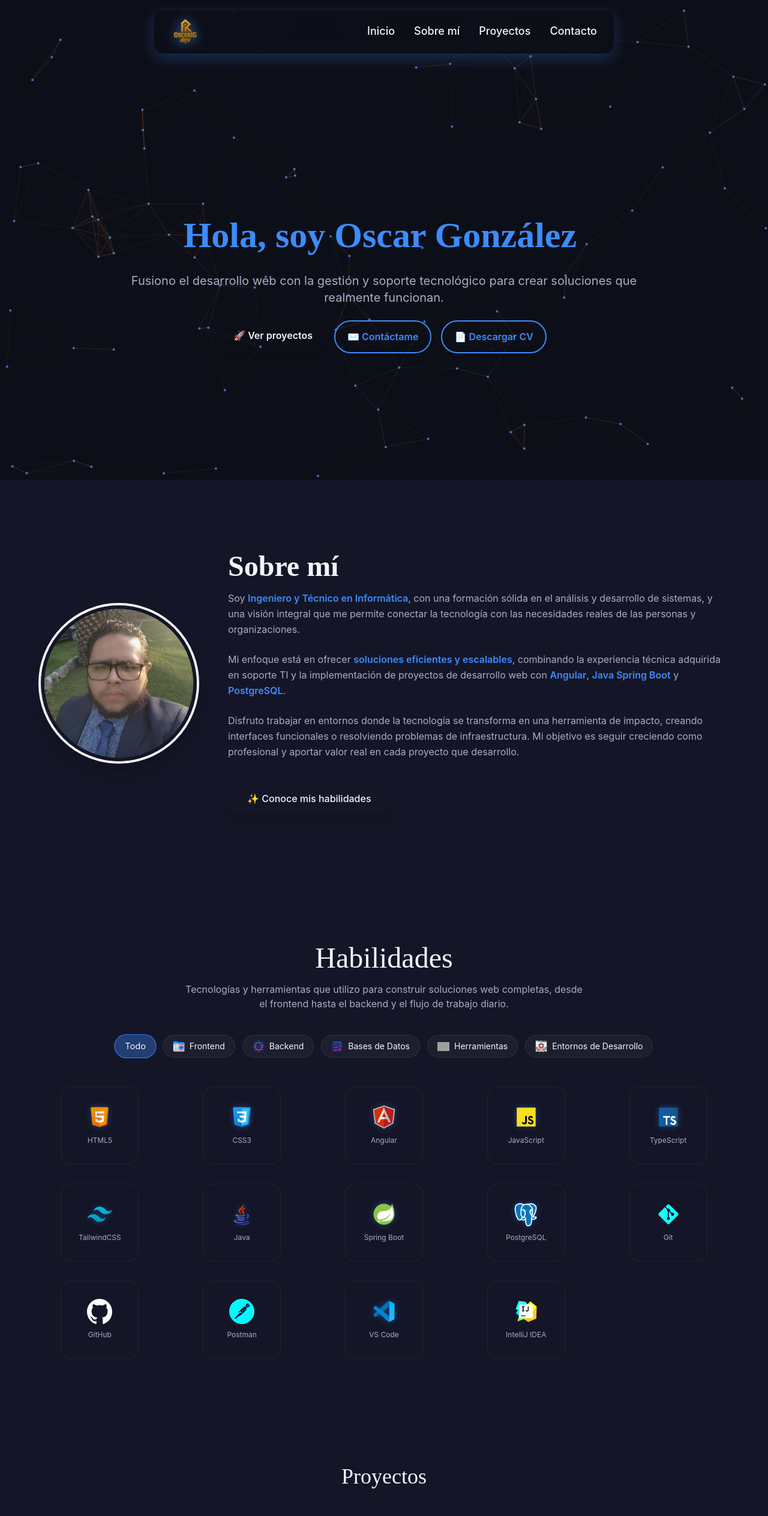
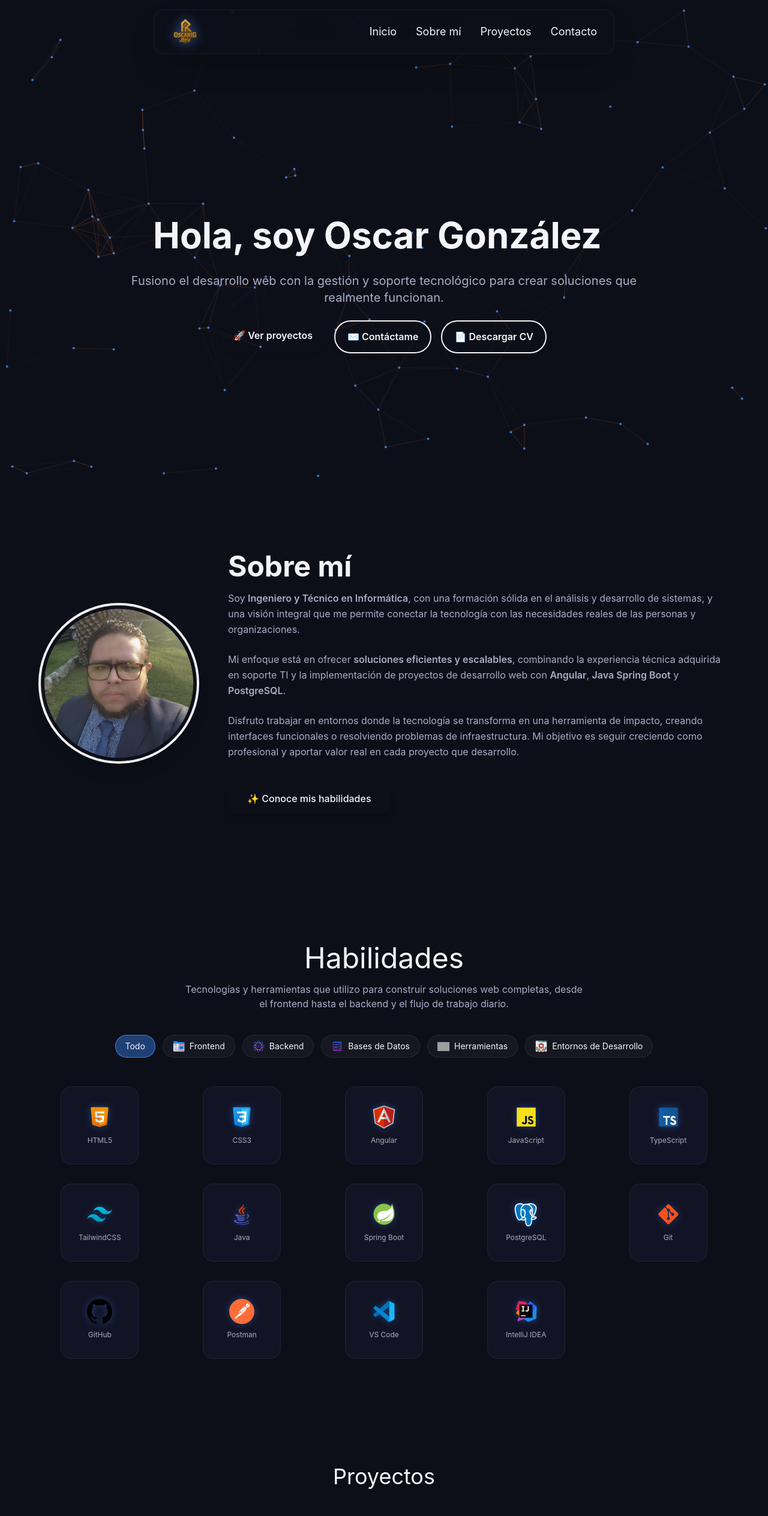
Before and after one commit to OscarIGonzalezG/portafolio-v2, an Angular app: page / in a window 1280 px wide. Shown: the top 2527 px of the page at 60% size. Built offline with nearby package versions, Linux system fonts and the light colour scheme; grey boxes are pictures that could not be loaded.

Commit message:
actualizacion 2, agregados varios componentes como, hero, about y skills

```diff
--- a/src/app/component/skills/skills.html
+++ b/src/app/component/skills/skills.html
@@ -3,8 +3,8 @@
 
     <h2 class="text-4xl md:text-5xl heading mb-4">Habilidades</h2>
     <p class="text-secondary max-w-2xl mx-auto mb-10 text-sm md:text-base">
-      Tecnologías y herramientas que utilizo para construir soluciones web completas, desde el frontend
-      hasta el backend y el flujo de trabajo diario.
+      Tecnologías y herramientas que utilizo para construir soluciones web completas,
+      desde el frontend hasta el backend y el flujo de trabajo diario.
     </p>
 
     <!-- Filtros -->
@@ -13,7 +13,8 @@
       <button
         class="skill-filter"
         [ngClass]="{ 'active': activeCategory === 'Todo' }"
-        (click)="applyFilter('Todo')">
+        (click)="applyFilter('Todo')"
+      >
         <span class="text-sm">Todo</span>
       </button>
 
@@ -21,11 +22,13 @@
         *ngFor="let category of skills"
         class="skill-filter"
         [ngClass]="{ 'active': activeCategory === category.category }"
-        (click)="applyFilter(category.category)">
+        (click)="applyFilter(category.category)"
+      >
         <img
           [src]="'assets/icons/' + category.icon"
           [alt]="category.category"
-          class="w-5 h-5 mr-2 object-contain" />
+          class="w-5 h-5 mr-2 object-contain"
+        />
         <span class="text-sm">{{ category.category }}</span>
       </button>
 
@@ -47,7 +50,7 @@
         <div class="flip-inner">
 
           <!-- ======================= -->
-          <!--        F R E N T E       -->
+          <!--          F R E N T E    -->
           <!-- ======================= -->
           <div class="flip-front">
 
@@ -58,13 +61,13 @@
                 'background': spotlightPositions[skill.name]
                   ? 'radial-gradient(circle 95px at '
                     + spotlightPositions[skill.name].x + 'px '
-                    + spotlightPositions[skill.name].y + 'px, rgba(61,139,255,0.35), transparent 80%)'
+                    + spotlightPositions[skill.name].y + 'px, rgba(61,139,255,0.32), transparent 80%)'
                   : 'none',
                 'opacity': spotlightPositions[skill.name] ? '1' : '0'
-              }">
-            </div>
+              }"
+            ></div>
 
-            <!-- Contenido principal -->
+            <!-- Contenido frontal -->
             <div class="skill-card-inner">
 
               <img
@@ -79,18 +82,18 @@
               </span>
 
             </div>
+
           </div>
 
           <!-- ======================= -->
-          <!--       R E V E R S O      -->
+          <!--        R E V E R S O     -->
           <!-- ======================= -->
           <div class="flip-back">
-            <p class="skill-description">
-              {{ skill.description }}
-            </p>
+            <p class="skill-description">{{ skill.description }}</p>
           </div>
 
         </div>
+
       </div>
 
     </div>
--- a/src/styles.css
+++ b/src/styles.css
@@ -1,8 +1,7 @@
 @import "tailwindcss";
 
 /* ============================= */
-/* ===== Paleta base =========== */
-/* ============================= */
+/* ===== Paleta base ===== */
 :root {
   --primary-bg:#0D0F18;
   --secondary-bg:#141627;
@@ -17,139 +16,53 @@
 }
 
 /* ============================= */
-/* ===== Base global =========== */
-/* ============================= */
+/* ===== Base global ===== */
 body {
   font-family:var(--body-font);
   color:var(--text-color);
   background:var(--primary-bg);
   line-height:1.7;
   -webkit-font-smoothing:antialiased;
-  -moz-osx-font-smoothing:grayscale;
 }
-
 html { scroll-behavior:smooth; }
 
 .text-primary { color:var(--text-color); }
 .text-secondary { color:var(--subtext-color); }
-.text-accent { color:var(--accent-blue); }
 
-.bg-primary { background-color:var(--primary-bg); }
-.bg-secondary { background-color:var(--secondary-bg); }
-
-h1,h2,h3,h4,h5,h6 {
-  font-family:var(--heading-font);
-  color:var(--text-color);
+/* ============================= */
+/* ===== NAVBAR ===== */
+nav.backdrop-blur-md {
+  backdrop-filter: blur(18px);
+  background-color: rgba(13, 15, 24, 0.75);
+  border: 1px solid rgba(255,255,255,0.05);
 }
 
 /* ============================= */
-/* ===== Animaciones =========== */
-/* ============================= */
-@keyframes fadeIn {
-  0% { opacity:0; transform:translateY(10px); }
-  100% { opacity:1; transform:translateY(0); }
-}
-.animate-fadeInUp {
-  animation:fadeIn .8s ease-out forwards;
-}
+/* ===== HERO (sin cambios) ===== */
+/* — OMITIDO PARA NO HACERTE UN ARCHIVO ETERNO —
+   El problema NO está en el hero. */
 
 /* ============================= */
-/* ===== NAVBAR ================ */
-/* ============================= */
-nav.backdrop-blur-md {
-  backdrop-filter:blur(18px);
-  -webkit-backdrop-filter:blur(18px);
-  background-color:rgba(13,15,24,0.75);
-  border:1px solid rgba(255,255,255,0.05);
-  transition:0.3s;
-}
-
-@media (max-width:768px) {
-  nav.backdrop-blur-md {
-    background-color:#0D0F18 !important;
-    backdrop-filter:none !important;
-    border:none;
-  }
-}
-
-.nav-glow {
-  box-shadow:0 8px 25px rgba(61,139,255,0.25);
-  transition:0.3s;
-}
-.nav-glow:hover {
-  box-shadow:0 10px 35px rgba(61,139,255,0.4);
-}
-
-.menu-link-simple {
-  position:relative;
-  display:inline-block;
-  color:var(--text-color);
-  font-weight:500;
-  padding-bottom:2px;
-}
-.menu-link-simple::after {
-  content:'';
-  position:absolute;
-  bottom:0; left:0;
-  width:0%; height:2px;
-  background-color:var(--accent-blue);
-  transition:0.3s;
-}
-.menu-link-simple:hover::after { width:100%; }
-
-/* ============================= */
-/* ===== HERO ================== */
-/* ============================= */
-.hero-bg {
-  position:absolute;
-  inset:0;
-  background:linear-gradient(135deg,#0b1221,#19335c,#27569e,#0b1221);
-  background-size:300% 300%;
-  animation:auroraFlow 18s ease-in-out infinite;
-  z-index:0;
-}
-
-.hero-rays {
-  position:absolute;
-  inset:0;
-  background-size:220% 220%;
-  animation:
-    raysScroll 12s linear infinite,
-    raysPulse 1.85s ease-in-out infinite;
-  z-index:1;
-}
-
-.hero-light {
-  position:absolute;
-  inset:0;
-  filter:blur(90px);
-  animation:lightFlow 9s ease-in-out infinite alternate;
-  z-index:2;
-}
-
-/* ============================= */
-/* ===== ABOUT ================= */
-/* ============================= */
+/* ===== ABOUT (sin cambios) ===== */
 #about img {
   filter:brightness(0.95) contrast(1.05);
   border-radius:9999px;
 }
-#about .group:hover img { transform:scale(1.08); }
-#about .group:hover { box-shadow:0 0 25px rgba(61,139,255,0.4); }
 
 /* ============================= */
 /* ========== SKILLS =========== */
-/* ============================= */
 
-#skills { scroll-margin-top:96px; }
+#skills {
+  scroll-margin-top: 96px;
+}
 
-/* Fade */
+/* Animación entrada */
 @keyframes skillFadeSlide {
   0% { opacity:0; transform:translateY(18px); }
   100% { opacity:1; transform:translateY(0); }
 }
 .skill-fade-in {
-  animation:skillFadeSlide .65s cubic-bezier(0.25,0.1,0.25,1) forwards;
+  animation: skillFadeSlide .65s ease-out forwards;
 }
 
 /* Filtros */
@@ -163,28 +76,22 @@ nav.backdrop-blur-md {
   cursor:pointer;
   transition:.25s;
 }
-.skill-filter:hover {
-  background:rgba(61,139,255,0.20);
-  border-color:rgba(61,139,255,0.5);
-}
 .skill-filter.active {
-  background:rgba(61,139,255,0.35);
-  border-color:rgba(61,139,255,0.8);
-  transform:scale(1.05);
+  background:rgba(61,139,255,0.40);
+  border-color:rgba(61,139,255,0.85);
 }
 
-/* ===== TARJETAS SKILLS ===== */
+/* =========================================== */
+/*              TARJETAS SKILLS                */
+/* =========================================== */
 
 .flip-card {
   width:130px;
   height:130px;
   perspective:800px;
   cursor:pointer;
-  transition:.18s ease-out;
-  overflow:hidden;
-}
-.flip-card:hover {
-  box-shadow:0 0 22px rgba(61,139,255,0.45);
+  transition:transform .18s ease-out;
+  overflow:hidden; /* BLOQUEA CUALQUIER BORDE */
 }
 
 .flip-inner {
@@ -207,19 +114,22 @@ nav.backdrop-blur-md {
   border-radius:18px;
   backface-visibility:hidden;
   display:flex;
+  justify-content:center;
   align-items:center;
-  justify-content:center;
-  padding:10px;
-  overflow:hidden; /* ESSENCIAL */
+  overflow:hidden; /* ANTI-BORDES */
 }
 
-/* Frente limpio */
+/* =========================================== */
+/*        ★ FRENTE FINAL SIN HALO ★            */
+/* =========================================== */
 .flip-front {
-  background:rgba(20,22,39,0.85);
+  background: rgba(20,22,39,0.95); /* FONDO LIMPIO SIN HALO */
   border:1px solid rgba(255,255,255,0.06);
 }
 
-/* Reverso */
+/* =========================================== */
+/*                 REVERSO                     */
+/* =========================================== */
 .flip-back {
   transform:rotateY(180deg);
   background:linear-gradient(135deg,
@@ -232,26 +142,21 @@ nav.backdrop-blur-md {
 
 /* Contenido */
 .skill-card-inner {
-  width:100%;
-  height:100%;
   display:flex;
   flex-direction:column;
   align-items:center;
   justify-content:center;
   gap:8px;
-
-  /* FIX FINAL — elimina esquinas negras en TODAS las caras */
-  border-radius:inherit;
-  overflow:hidden;
-  background:transparent;
 }
 
+/* Ícono */
 .skill-icon {
-  width:42px; height:42px;
-  filter:drop-shadow(0 0 6px rgba(61,139,255,0.35));
-  transition:.25s;
+  width:42px;
+  height:42px;
+  transition:.25s ease;
+  filter: drop-shadow(0 0 6px rgba(61,139,255,0.35));
 }
-.flip-card:hover .skill-icon { transform:scale(1.08); }
+.flip-card:hover .skill-icon { transform:scale(1.10); }
 
 .skill-name {
   font-size:12px;
@@ -259,6 +164,7 @@ nav.backdrop-blur-md {
   text-align:center;
 }
 
+/* Descripción */
 .skill-description {
   font-size:11px;
   line-height:1.4;
@@ -266,27 +172,22 @@ nav.backdrop-blur-md {
   padding:4px;
   display:-webkit-box;
   -webkit-line-clamp:4;
-  line-clamp:4;
   -webkit-box-orient:vertical;
   overflow:hidden;
 }
 
+/* Spotlight FUERA del inner → no afecta bordes */
 .spotlight {
   position:absolute;
   inset:0;
   pointer-events:none;
-  transition:.2s;
+  border-radius:inherit;
+  overflow:hidden;
+  transition:opacity .2s ease;
 }
 
 /* Responsive */
 @media (max-width:768px) {
   .flip-card { width:115px; height:115px; }
   .skill-icon { width:36px; height:36px; }
-  .skill-name { font-size:11px; }
-  .skill-description { font-size:10px; }
 }
-
-/* Iconos oscuros → blancos */
-.force-white {
-  filter: invert(1) brightness(1.7) !important;
-}
```
